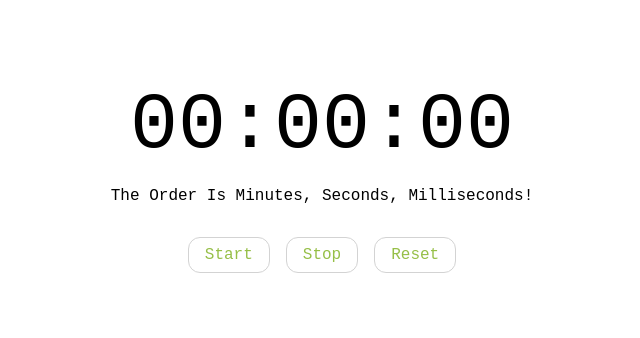
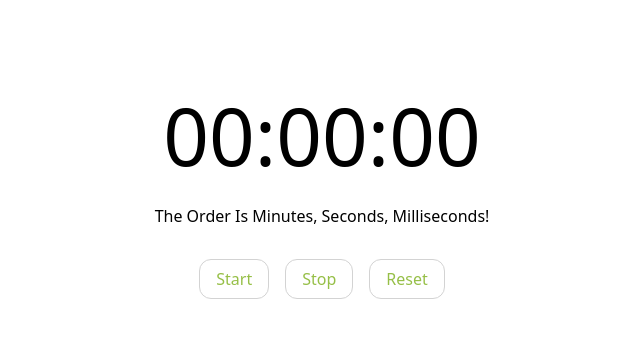
Before and after one commit to Shopify/eng-intern-assessment-react, a React app: page / in a window 1280 px wide. Shown: the top 338 px of the page, without its empty margins (318-958 px from the left). Built offline with nearby package versions, Linux system fonts and the light colour scheme.

Commit message:
Changed font and made other changes.

```diff
--- a/src/StopWatch/StopWatch.css
+++ b/src/StopWatch/StopWatch.css
@@ -9,12 +9,14 @@
   justify-content: center;
   align-items: center;
   font-size: 5rem;
-  font-family: "Courier New", Courier, monospace;
+  font-family: system-ui, -apple-system, BlinkMacSystemFont, "Segoe UI", Roboto,
+    Oxygen, Ubuntu, Cantarell, "Open Sans", "Helvetica Neue", sans-serif;
   flex-wrap: nowrap;
 }
 
 .stop-watch-laps-main-display {
-  font-family: "Courier New", Courier, monospace;
+  font-family: system-ui, -apple-system, BlinkMacSystemFont, "Segoe UI", Roboto,
+    Oxygen, Ubuntu, Cantarell, "Open Sans", "Helvetica Neue", sans-serif;
   margin-top: 2rem;
   font-size: 1.5rem;
   max-width: fit-content;
@@ -37,5 +39,6 @@
 }
 
 .stop-watch-text-description {
-  font-family: "Courier New", Courier, monospace;
+  font-family: system-ui, -apple-system, BlinkMacSystemFont, "Segoe UI", Roboto,
+    Oxygen, Ubuntu, Cantarell, "Open Sans", "Helvetica Neue", sans-serif;
 }
--- a/src/StopWatch/StopWatch.tsx
+++ b/src/StopWatch/StopWatch.tsx
@@ -1,7 +1,7 @@
 import React, { createContext, useEffect, useState } from "react";
 import "./StopWatch.css";
 import StopWatchButton from "../StopWatchButton/StopWatchButton";
-import { Center, Flex, Text } from "@mantine/core";
+import { Center, Flex, MantineProvider, Text } from "@mantine/core";
 
 interface StopWatchContextInterface {
   command: string;
--- a/src/StopWatchButton/StopWatchButton.css
+++ b/src/StopWatchButton/StopWatchButton.css
@@ -21,7 +21,8 @@
   font-size: 1rem;
   cursor: pointer;
   outline: none;
-  font-family: "Courier New", Courier, monospace;
+  font-family: system-ui, -apple-system, BlinkMacSystemFont, "Segoe UI", Roboto,
+    Oxygen, Ubuntu, Cantarell, "Open Sans", "Helvetica Neue", sans-serif;
 }
 
 .stop-watch-button-button:hover {
```
